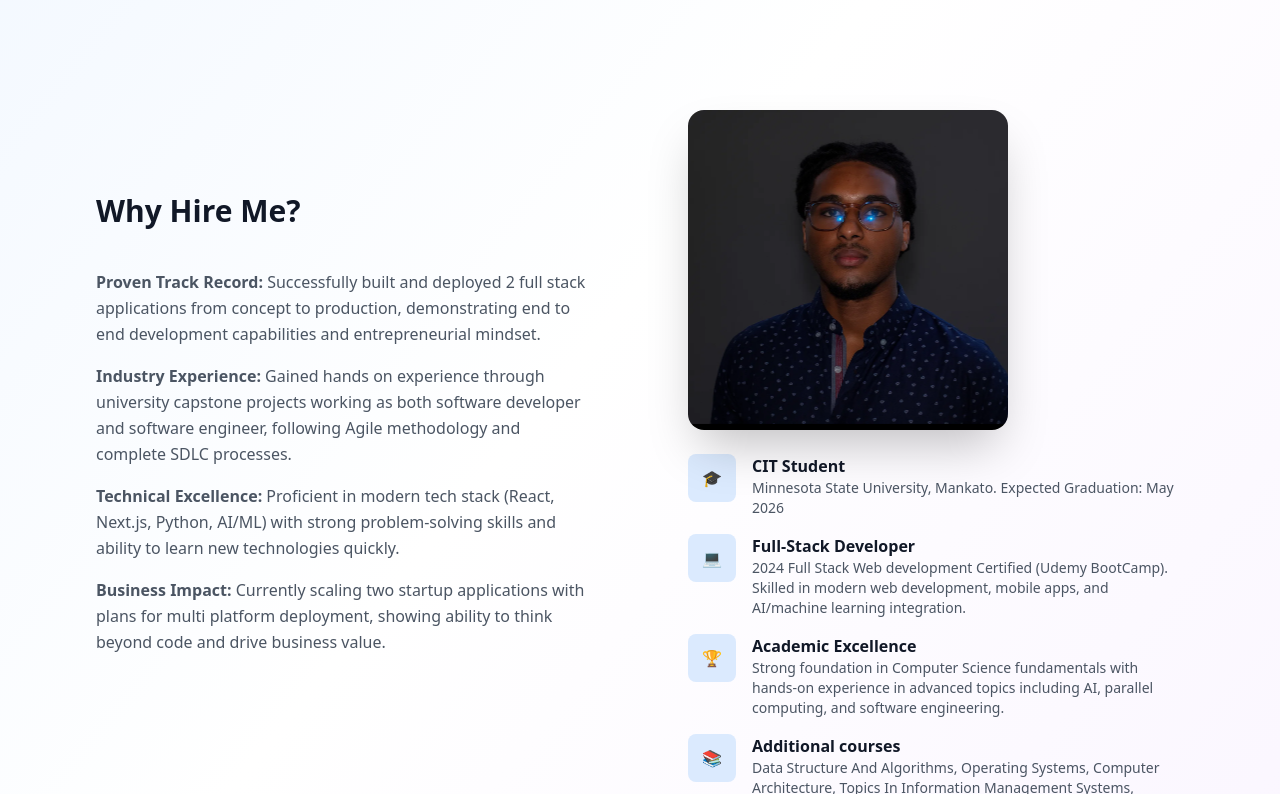
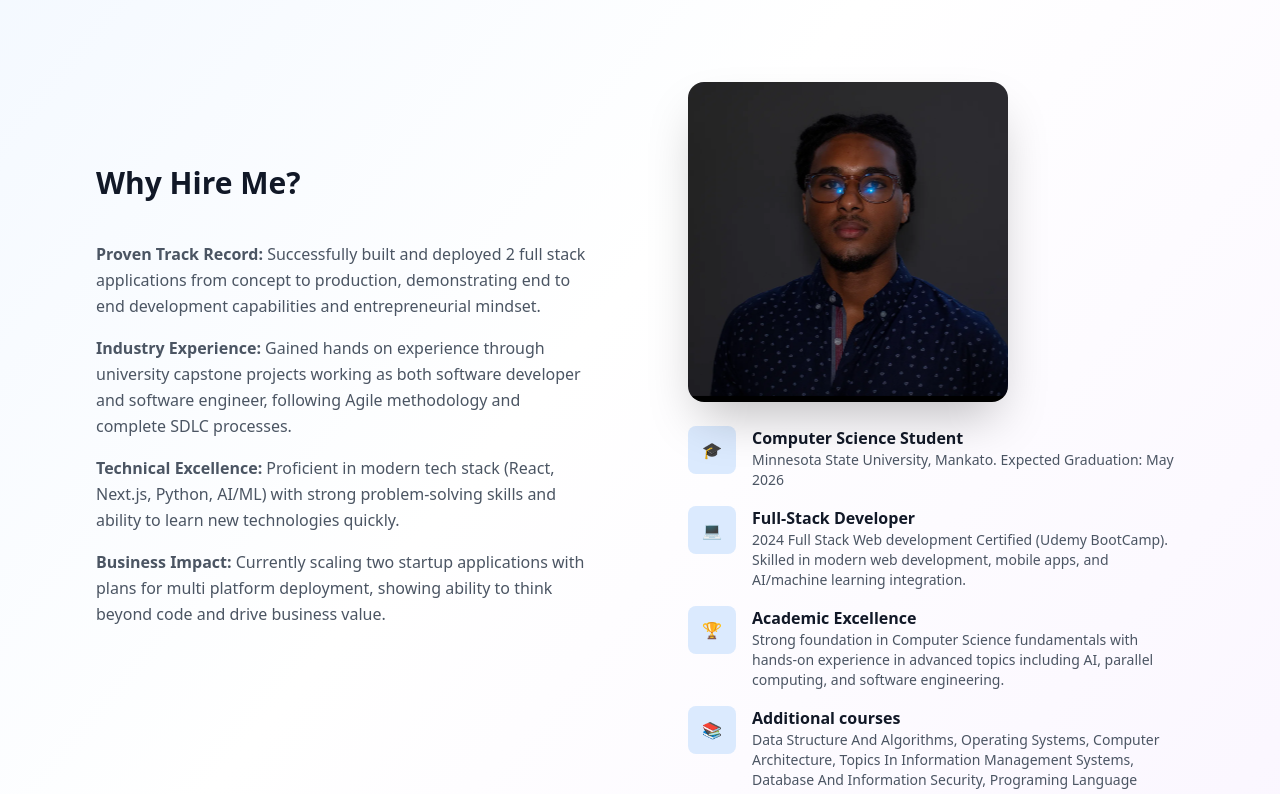
Before and after one commit to YohannesAd/YohannesAdmassie-portfolio, a React (Vite) app: page / in a window 1280 px wide. Shown: the part 506-1300 px from the top of the page. Built offline with nearby package versions, Linux system fonts and the light colour scheme.

Commit message:
Update About.tsx

```diff
--- a/src/components/sections/About.tsx
+++ b/src/components/sections/About.tsx
@@ -28,7 +28,7 @@ const About: React.FC = () => {
               <span className="block text-gray-900">Ready to Drive Innovation</span>
             </h1>
             <p className="text-lg md:text-xl text-gray-600 max-w-4xl mx-auto leading-relaxed break-words px-2">
-              Computer Information Technology student with <strong>4+ years of coding experience</strong> and <strong>2 deployed startup applications</strong>.
+              Computer Science student with <strong>4+ years of coding experience</strong> and <strong>2 deployed startup applications</strong>.
               Specializing in React, Next.js, Python, and AI integration. Seeking internship or full time opportunities to
               contribute to innovative tech solutions and drive business growth.
             </p>
@@ -133,7 +133,7 @@ const About: React.FC = () => {
                     <span className="text-blue-600 font-bold">🎓</span>
                   </div>
                   <div className="flex-1 min-w-0">
-                    <h4 className="font-semibold text-gray-900 break-words">CIT Student</h4>
+                    <h4 className="font-semibold text-gray-900 break-words">Computer Science Student</h4>
                     <p className="text-gray-600 text-sm break-words">Minnesota State University, Mankato. Expected Graduation: May 2026</p>
                   </div>
                 </motion.div>
```
